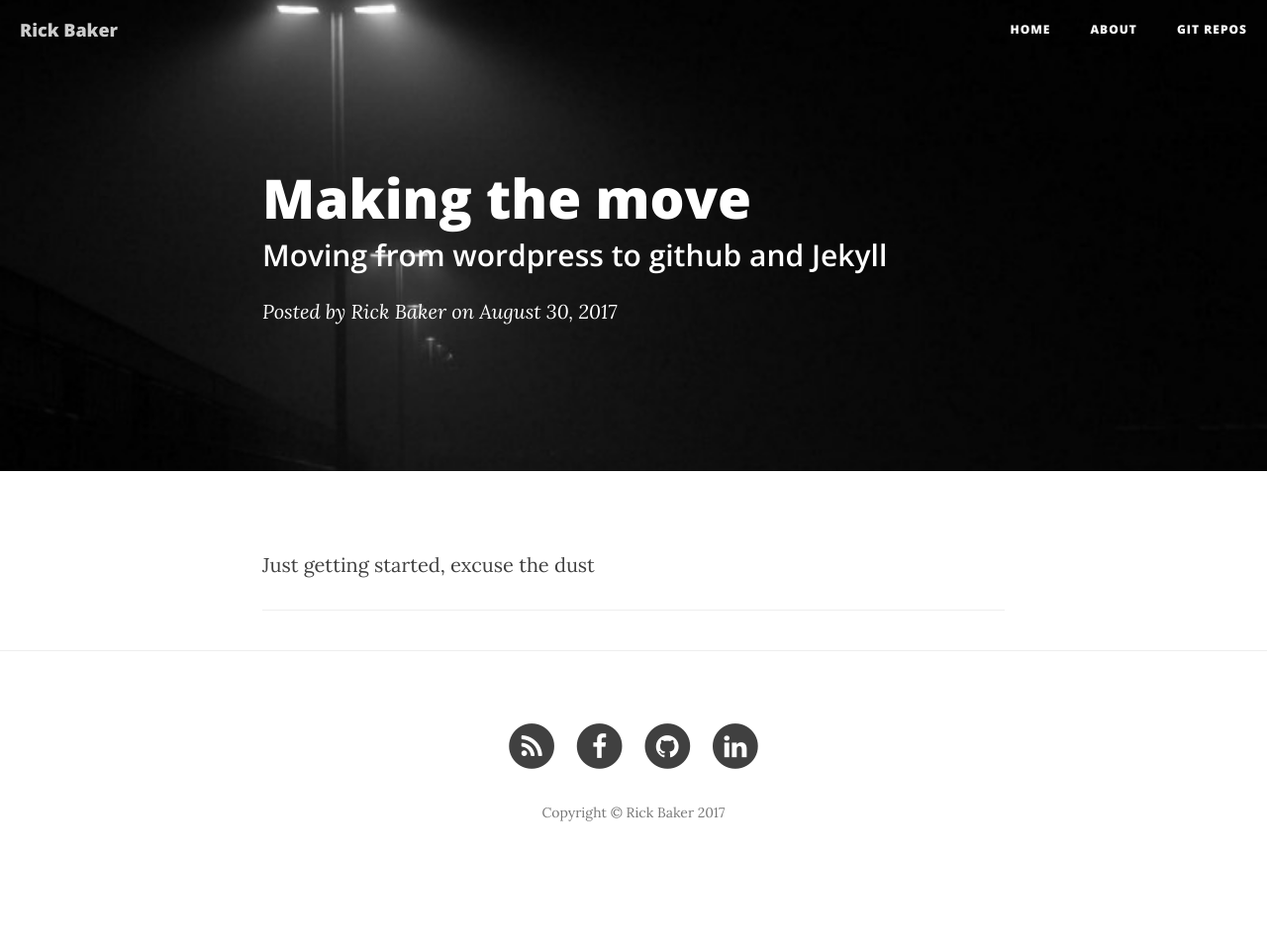
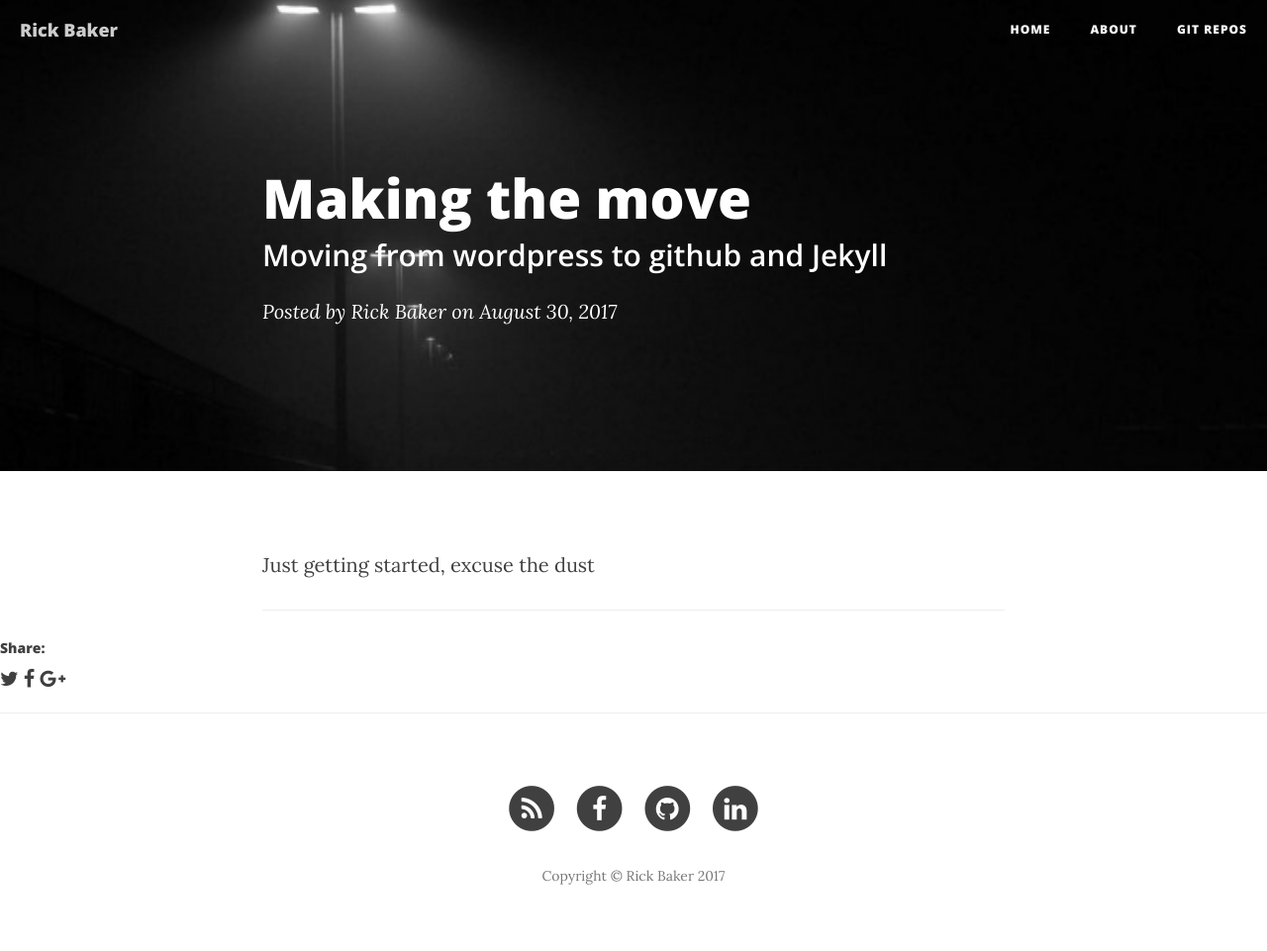
Before and after one commit to ricktbaker/ricktbaker.github.io, a Jekyll site: the page built from _posts/2017-08-30-getting-started.markdown, in a window 1280 px wide. Shown: the whole page at 99% size. Built offline with Jekyll 4.4.1, drawn with Linux system fonts in a browser that asks for light colours; nearby versions of some CDN libraries; before the commit the page ends 900 px from its top, so only the background shows below that.

Commit message:
initial checkin

```diff
--- /dev/null
+++ b/_includes/share.html
@@ -0,0 +1,13 @@
+<div class="post-share">
+    <h5>Share:</h5>
+    {% assign page_title = page.title  | truncate '110' %}
+    <a href="" title="Share on Twitter" onclick="window.open('https://twitter.com/home?status={{ page_title }} - {{ page.url | absolute_url }} {% if site.twitter %}by {{ site.twitter }}{% endif %}', 'newwindow', 'width=500, height=225'); return false;" data-turbolinks="false">
+        <i class="fa fa-twitter" aria-hidden="true"></i>
+    </a>
+    <a href="" title="Share on Facebook" onclick="window.open('https://www.facebook.com/sharer/sharer.php?u={{ page.url | absolute_url }}', 'newwindow', 'width=500, height=500'); return false;" data-turbolinks="false">
+        <i class="fa fa-facebook" aria-hidden="true"></i>
+    </a>
+    <a href="" title="Share on Google+" onclick="window.open('https://plus.google.com/share?url={{ page.url | absolute_url }}', 'newwindow', 'width=550, height=400'); return false;" data-turbolinks="false">
+        <i class="fa fa-google-plus" aria-hidden="true"></i>
+    </a>
+</div>
--- a/_layouts/post.html
+++ b/_layouts/post.html
@@ -46,5 +46,5 @@ layout: default
         </div>
     </div>
 </article>
-
+{% include share.html %}
 <hr>
```
